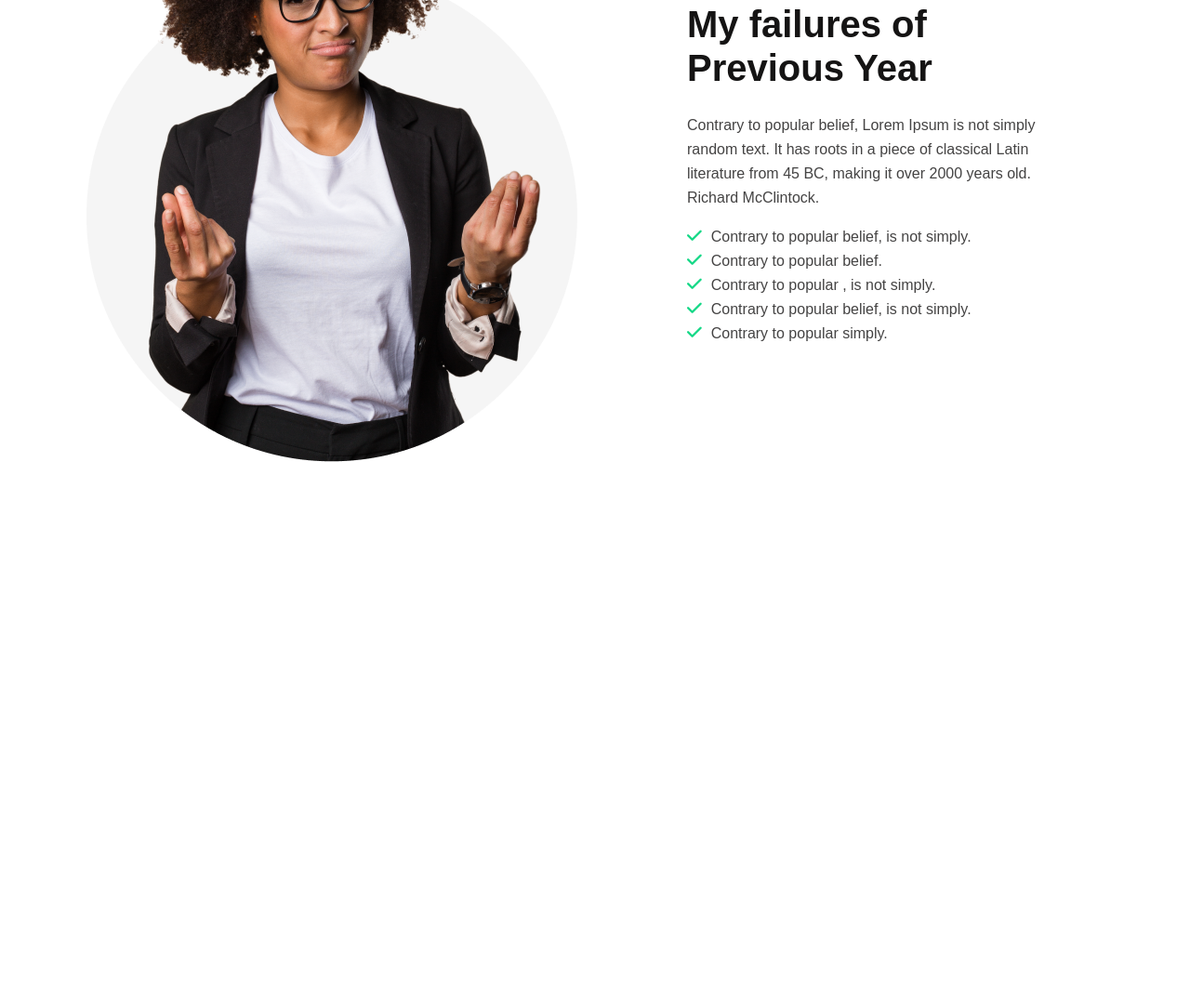
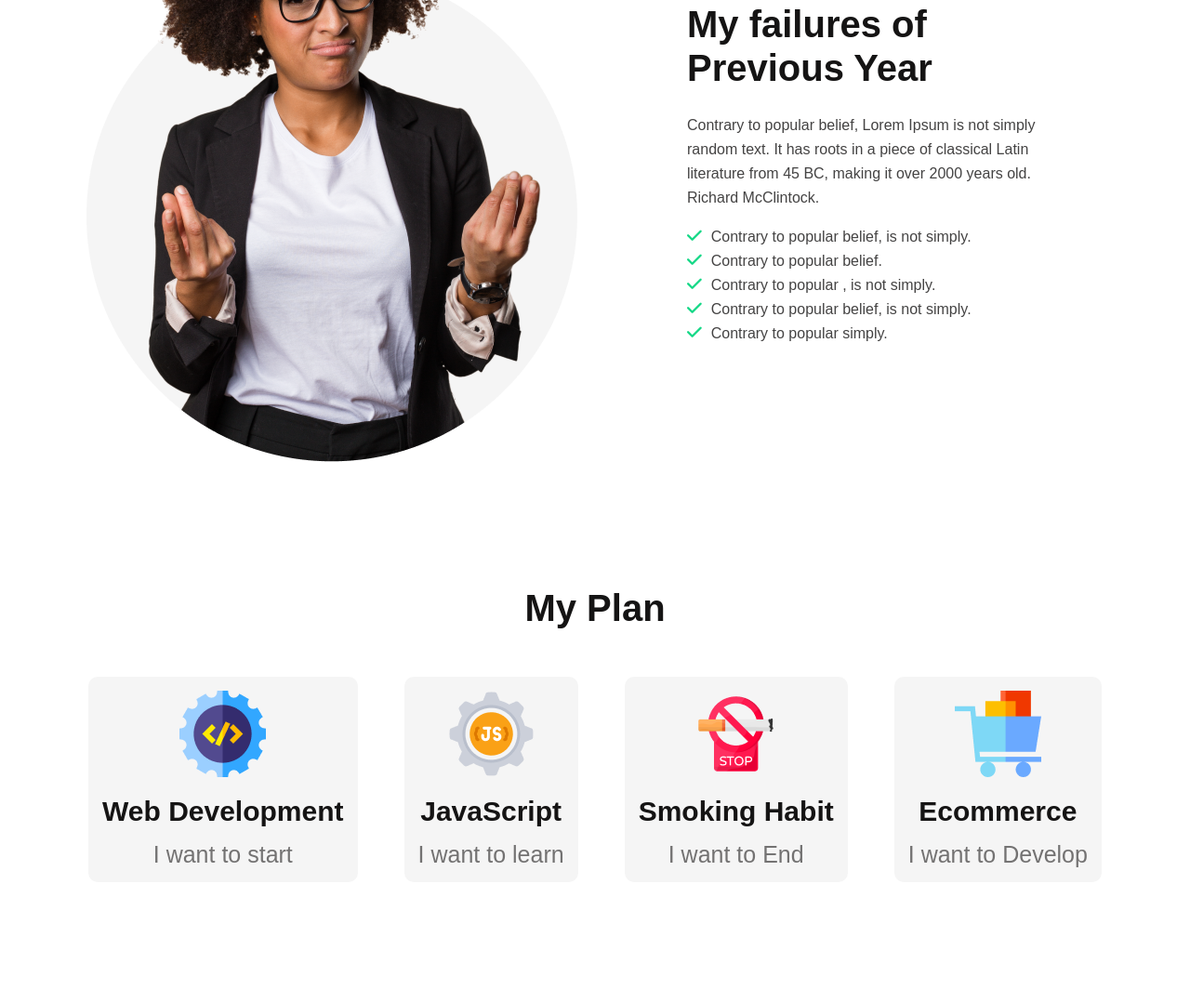
Before and after one commit to mosabbir-duet/Programming-Hero-Assignment_1, a plain HTML site: page index.html in a window 1280 px wide. Shown: the part 1003-2082 px from the top of the page at 93% size. Before the commit the page ends 1634 px from the top, so only its background shows below. Drawn offline with Linux system fonts and the light colour scheme.

Commit message:
Added my plan section

```diff
--- a/index.html
+++ b/index.html
@@ -65,6 +65,32 @@
           </div>
         </div>
       </section>
+      <!-- My plan Section -->
+      <section id="plan-section" class="container">
+        <h3 class="section-title">My Plan</h3>
+        <div class="plan-element">
+          <div class="plan-content">
+            <img src="./images/icons/web.png" alt="" />
+            <h4>Web Development</h4>
+            <p>I want to start</p>
+          </div>
+          <div class="plan-content">
+            <img src="./images/icons/js.png" alt="" />
+            <h4>JavaScript</h4>
+            <p>I want to learn</p>
+          </div>
+          <div class="plan-content">
+            <img src="./images/icons/smoke.png" alt="" />
+            <h4>Smoking Habit</h4>
+            <p>I want to End</p>
+          </div>
+          <div class="plan-content">
+            <img src="./images/icons/ecom.png" alt="" />
+            <h4>Ecommerce</h4>
+            <p>I want to Develop</p>
+          </div>
+        </div>
+      </section>
     </main>
 
     <script
--- a/styles/style.css
+++ b/styles/style.css
@@ -81,7 +81,7 @@
   text-align: left;
   width: 410px;
 }
-.banner-content h3 {
+.section-title {
   font-weight: 700;
   font-size: 40px;
   line-height: 47px;
@@ -110,3 +110,45 @@
   font-size: 18px;
   padding-right: 10px;
 }
+
+/* My plan css */
+
+#plan-section {
+  overflow: hidden;
+  padding-bottom: 130px;
+}
+#plan-section .section-title {
+  text-align: center;
+  padding-bottom: 50px;
+}
+
+.plan-element {
+  display: flex;
+  justify-content: space-around;
+}
+
+.plan-content {
+  text-align: center;
+  background-color: #f5f5f5;
+  padding: 15px 15px;
+  border-radius: 10px;
+}
+.plan-content h4 {
+  font-weight: 700;
+  font-size: 30px;
+  line-height: 35px;
+  padding-top: 15px;
+  color: #151414;
+}
+.plan-content p {
+  font-weight: 500;
+  font-size: 25px;
+  line-height: 29px;
+  padding-top: 15px;
+  color: #737272;
+}
+
+.plan-content:hover {
+  box-shadow: 5px 5px 10px #5f5f5f;
+  transition: 0.4s;
+}
```
